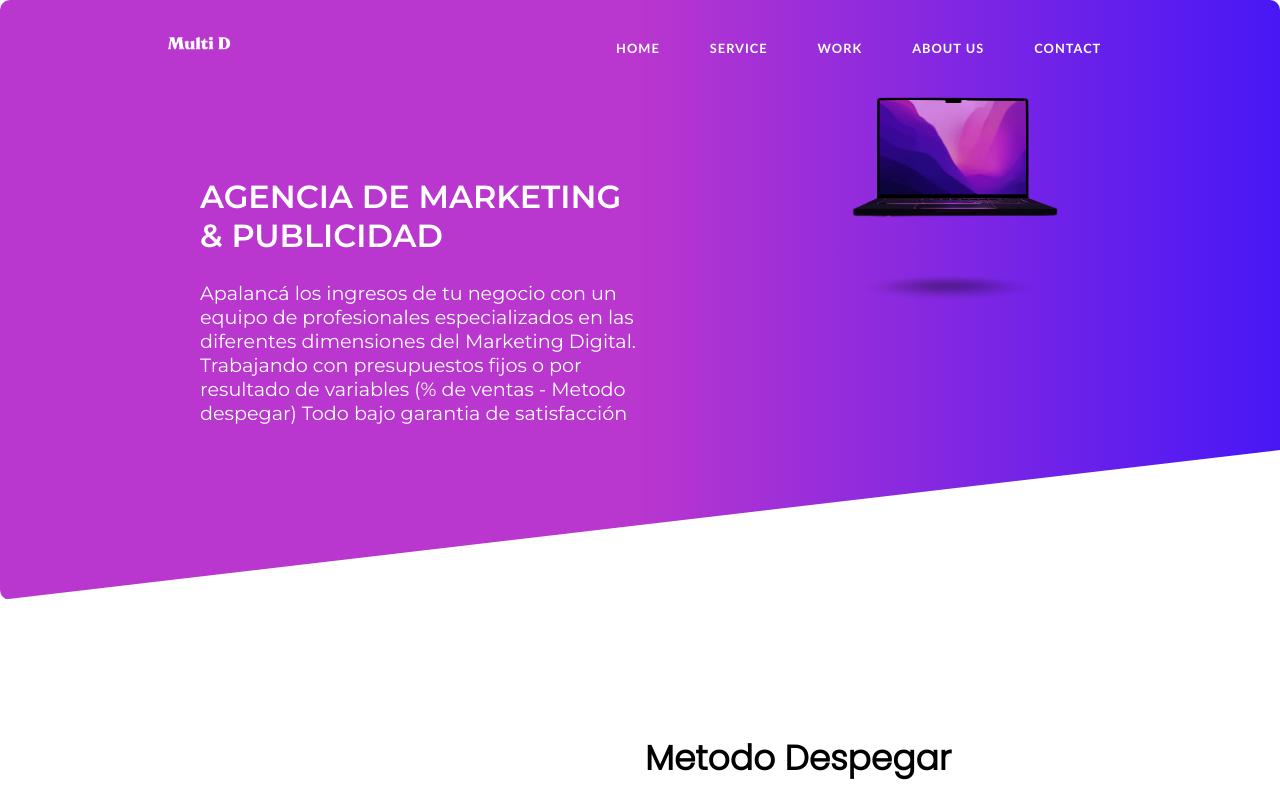
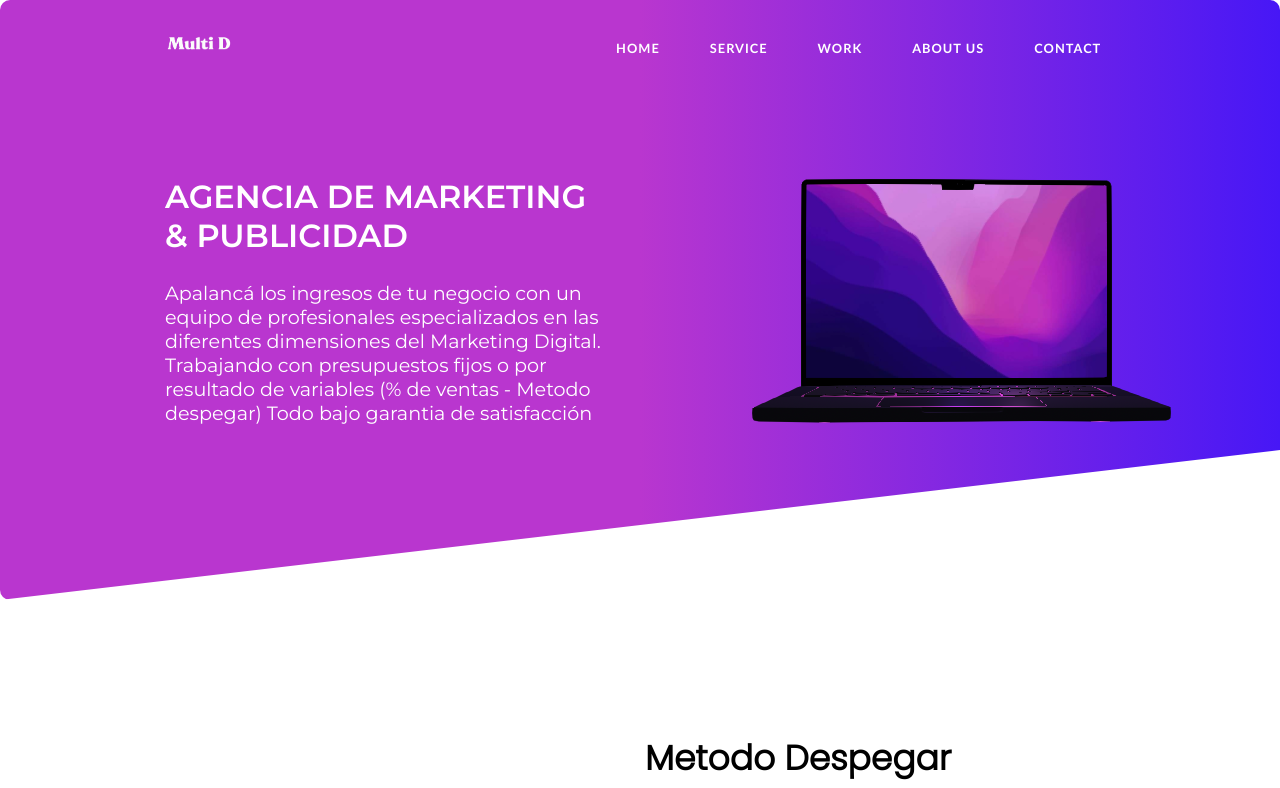
Before and after one commit to francoovejero23/Agencia, a React (Create React App) app: page / in a window 1280 px wide. Shown: the top 788 px of the page. Built offline with nearby package versions, Linux system fonts and the light colour scheme.

Commit message:
agregando grilla al Home

```diff
--- a/src/componentes/Home/Home.jsx
+++ b/src/componentes/Home/Home.jsx
@@ -8,14 +8,14 @@ function Home() {
       <div class="Home">
 
         <div className="text">
-        <h2><strong>AGENCIA DE MARKETING <br/>& PUBLICIDAD</strong></h2>
+          <h2><strong>AGENCIA DE MARKETING <br />& PUBLICIDAD</strong></h2>
           <p> Apalancá los ingresos de tu negocio con un equipo de profesionales especializados en las diferentes
             dimensiones del Marketing Digital. Trabajando con presupuestos fijos o por resultado de variables (% de ventas - Metodo despegar)
             Todo bajo garantia de satisfacción </p>
         </div>
-          <div className="foto">
-            <img src={img} alt='img not found'/>
-          </div>
+        {/* <div className="foto"> */}
+          <img className='foto' src={img} alt='img not found' />
+        {/* </div> */}
 
       </div>
 
--- a/src/componentes/Home/Home.modules.css
+++ b/src/componentes/Home/Home.modules.css
@@ -1,5 +1,6 @@
 .Home{
-    display:flex;
+    display:grid;
+    grid-template-columns: repeat(2, 1fr);
     clip-path: polygon(0% 0%, 100% 0%, 100% 75%, 0% 100%);
     background: rgb(185,54,207);
     background: linear-gradient(90deg, rgba(185,54,207,1) 50%, rgba(71,23,246,1) 100%);
@@ -22,7 +23,7 @@
 .text h2{
     position: relative;
     font-size:2em;
-    left:200px;
+    left:165px;
     top:150px;
     color:white;
     width:100%;
@@ -35,7 +36,7 @@ p{
     height:auto;
     font-size:1.2em;
     top:150px;
-    left:200px;
+    left:165px;
     color:white;
 }
 
```
Also changed, not shown: src/images/2Macbook Pro - Copy@1-1350x689.png (added), src/images/Macbook Pro - Copy@1-1350x689.png. Lines whose indentation alone changed are shown as unchanged.
